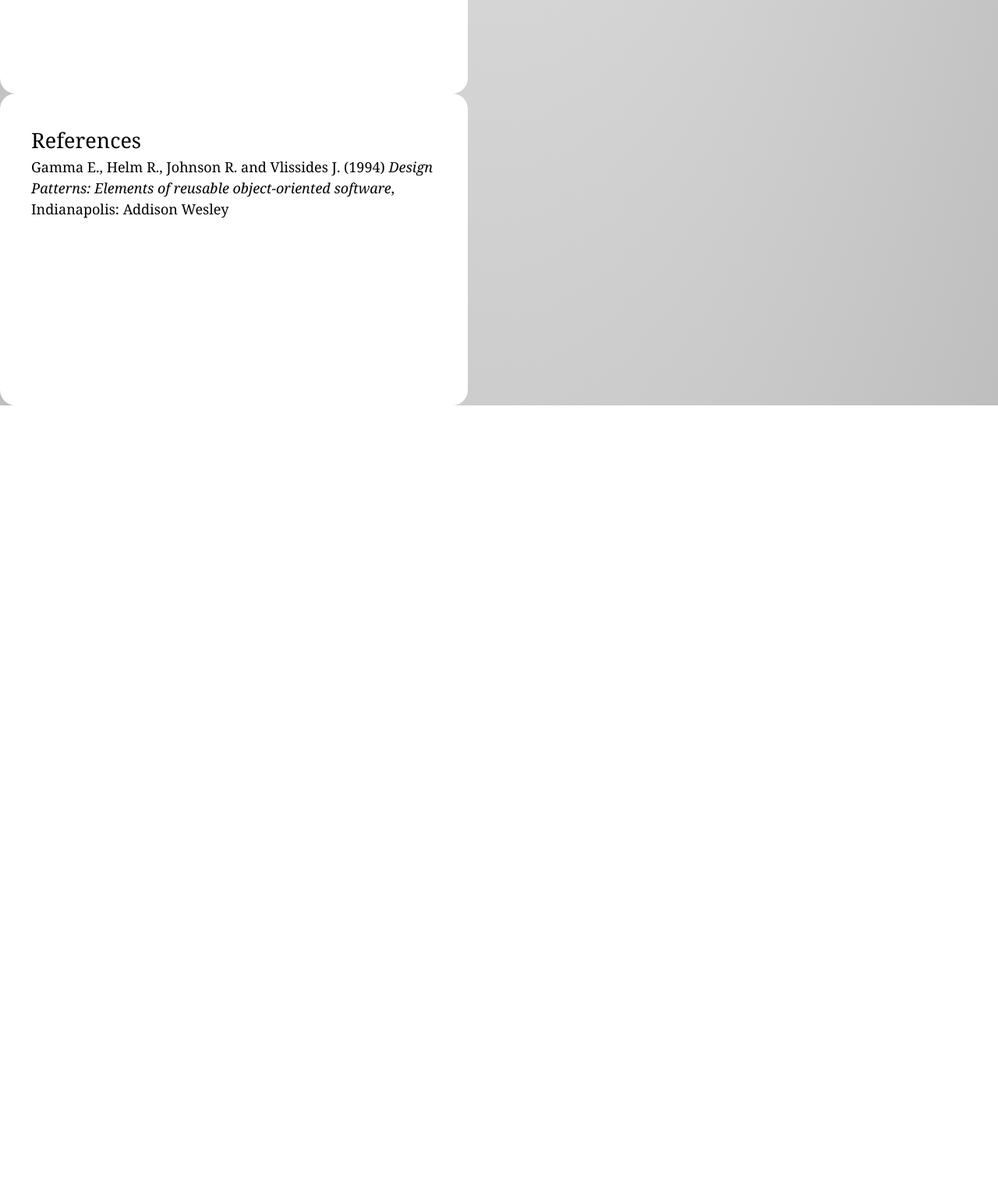
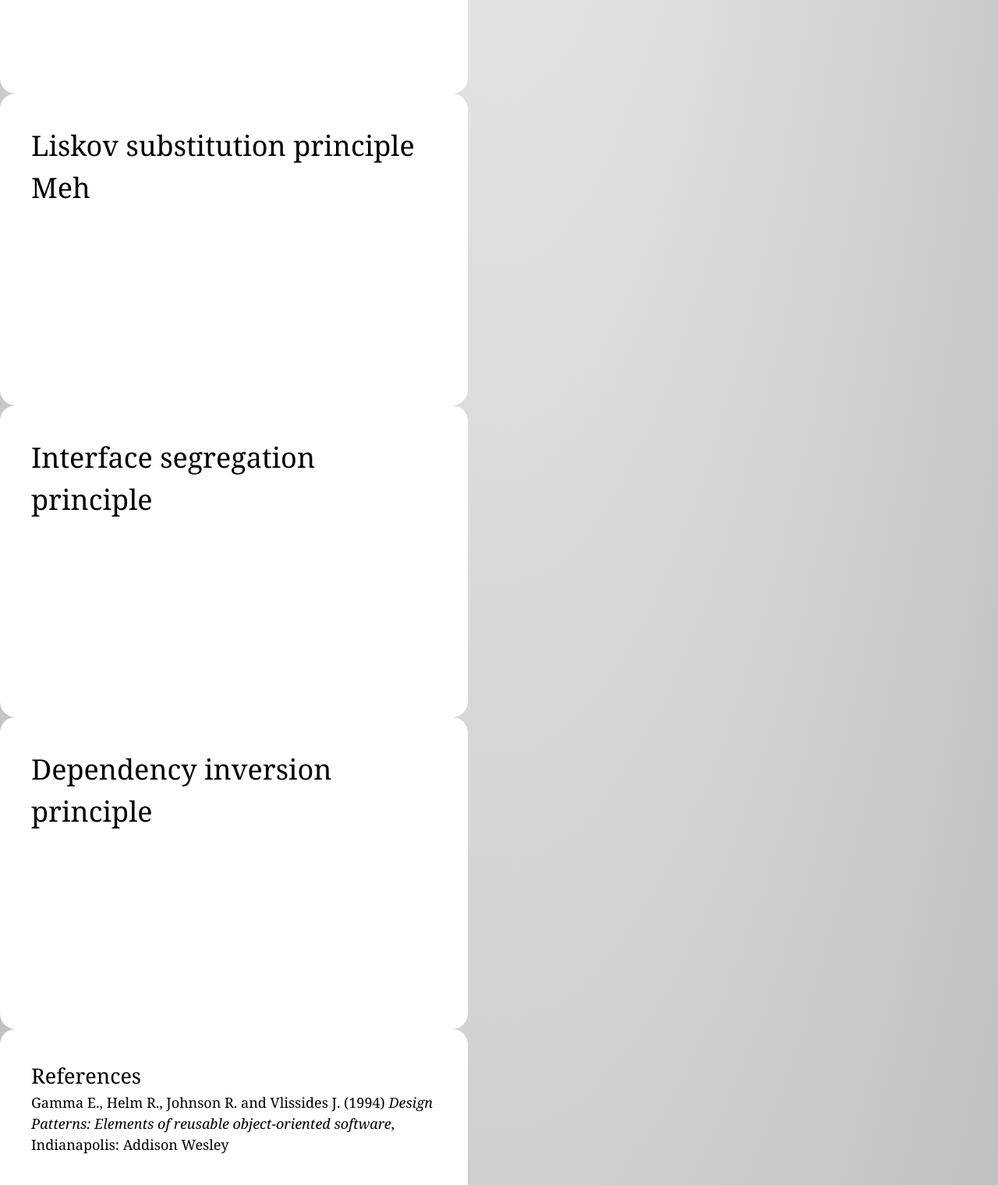
Before and after one commit to bnathyuw/presentation-strategy-pattern, a plain HTML site: page index.html in a window 1280 px wide. Shown: the part 3880-5400 px from the top of the page at 78% size. Before the commit the page ends 4400 px from the top, so only its background shows below. Drawn offline with Linux system fonts and the light colour scheme.

Commit message:
Placeholders for [SOL]ID

```diff
--- a/index.html
+++ b/index.html
@@ -51,6 +51,19 @@
 		<p>Substitute concrete strategies without changing the context code.<p>
 	</section>
 
+	<section class="step">
+		<h3>Liskov substitution principle</h3>
+		<p>Meh</p>
+	</section>
+
+	<section class="step">
+		<h3>Interface segregation principle</h3>
+	</section>
+
+	<section class="step">
+		<h3>Dependency inversion principle</h3>
+	</section>
+
 	<section class="step" id="references">
 		<h2>References</h2>
 		<ul>
```
